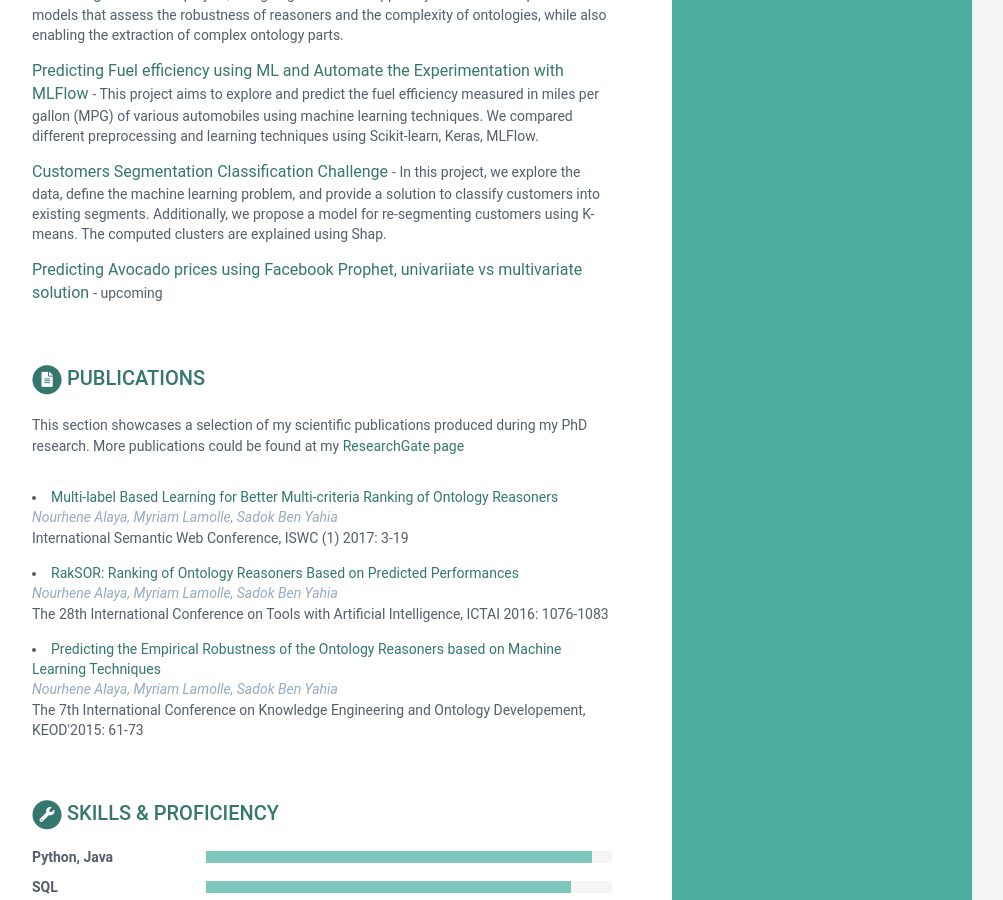
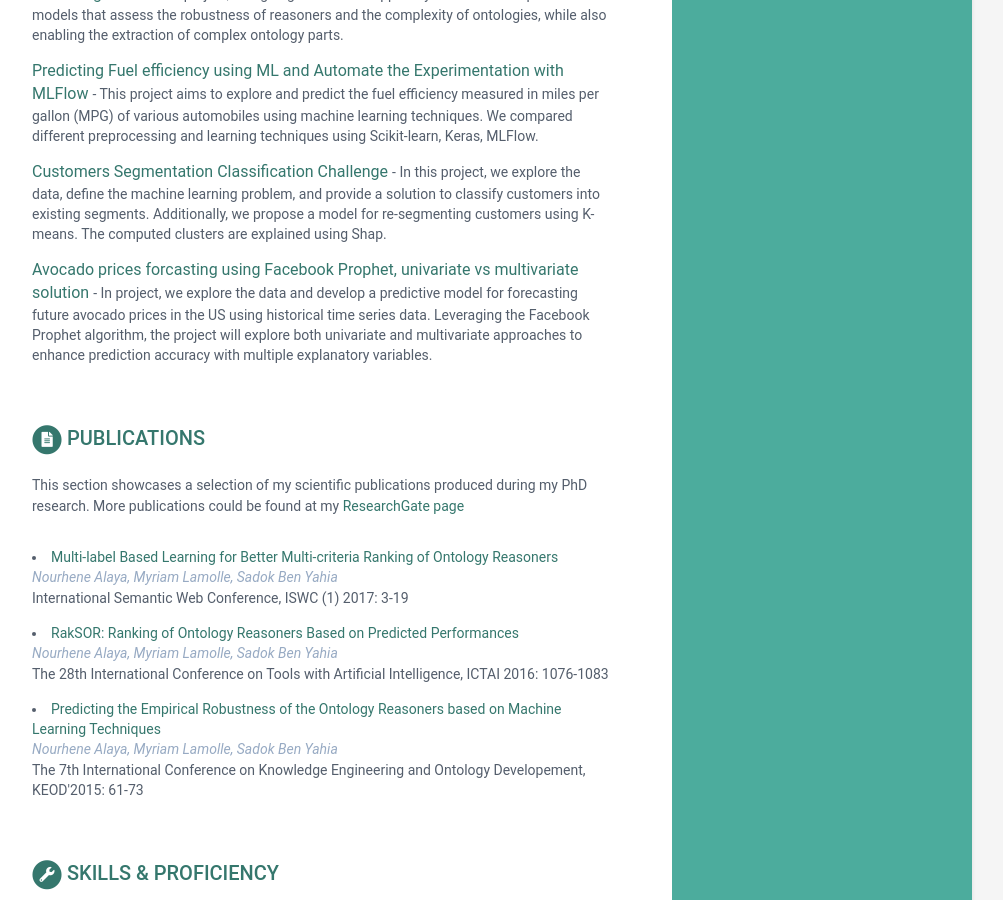
Before and after one commit to NalayaData/my-online-portfolio, a Jekyll site: the page built from index.html, in a window 1280 px wide and 900 px high, scrolled down 2582 px. Shown: the whole window, without its empty margins (168-1171 px from the left). Built offline with Jekyll 4.4.1, drawn with Linux system fonts in a browser that asks for light colours.

Commit message:
Update data.yml

```diff
--- a/_data/data.yml
+++ b/_data/data.yml
@@ -199,9 +199,9 @@ projects:
       - title: "Customers Segmentation Classification Challenge"
         link: "https://github.com/NalayaData/CustomerSegmentationClassification.git"
         tagline: In this project, we explore the data, define the machine learning problem, and provide a solution to classify customers into existing segments. Additionally, we propose a model for re-segmenting customers using K-means. The computed clusters are explained using Shap.
-      - title: Predicting Avocado prices using Facebook Prophet, univariiate vs multivariate solution
-        link: "#"
-        tagline: upcoming
+      - title: Avocado prices forcasting using Facebook Prophet, univariate vs multivariate solution
+        link: "https://github.com/NalayaData/AvocadoPricesPrediction.git"
+        tagline: In project, we explore the data and develop a predictive model for forecasting future avocado prices in the US using historical time series data. Leveraging the Facebook Prophet algorithm, the project will explore both univariate and multivariate approaches to enhance prediction accuracy with multiple explanatory variables.
 
 
 
```
